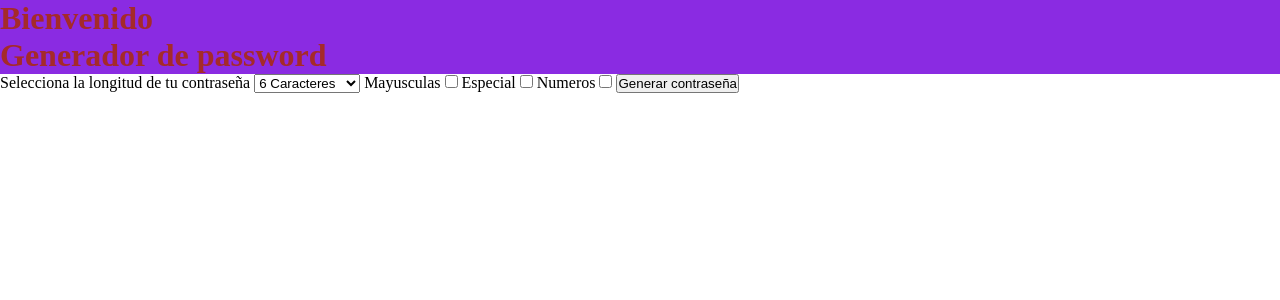
After one commit to dancadev/contrasenas, a Django app: page / in a window 1280 px wide. The commit adds this page. Shown: the top 300 px of the page. Run offline with Django 4.2, Linux system fonts and the light colour scheme.

Commit message:
agregados def de contraseñas vistas

```diff
--- a/password_generator/generator/static/style.css
+++ b/password_generator/generator/static/style.css
@@ -7,6 +7,7 @@
 
 h1{
     color: brown;
+    background-color: blueviolet;
 }
 p{
     font-family: Verdana, Geneva, Tahoma, sans-serif;
--- /dev/null
+++ b/password_generator/generator/templates/generator/inicio.html
@@ -0,0 +1,39 @@
+<!DOCTYPE html>
+<html lang="es">
+<head>
+    <meta charset="UTF-8">
+    <meta http-equiv="X-UA-Compatible" content="IE=edge">
+    <meta name="viewport" content="width=device-width, initial-scale=1.0">
+    {% load static %}
+    <link rel="stylesheet" href="/password_generator/generator/static/style.css">
+    <title>INICIO</title>
+</head>
+<body>
+    <h1>Bienvenido</h1>
+    <form action="password" method="get">
+        <h1>Generador de password</h1>
+        <label for="length">Selecciona la longitud de tu contraseña</label>
+        <select name="length" id="length">
+            <option value="6">6 Caracteres</option>
+            <option value="7">7 Caracteres</option>
+            <option value="8">8 Caracteres</option>
+            <option value="9">9 Caracteres</option>
+            <option value="10">10 Caracteres</option>
+            <option value="11">11 Caracteres</option>
+            <option value="12">12 Caracteres</option>
+            <option value="13">13 Caracteres</option>
+            <option value="14">14 Caracteres</option>
+        </select>
+        <label for="uppercase">Mayusculas</label>
+        <input type="checkbox" name="uppercase" id"uppercase">
+
+        <label for="special">Especial</label>
+        <input type="checkbox" name="special" id"special">
+
+        <label for="numeros">Numeros</label>
+        <input type="checkbox" name="numeros" id"numeros">
+
+        <button type="submit">Generar contraseña</button>
+    </form>
+</body>
+</html>
--- a/password_generator/generator/views.py
+++ b/password_generator/generator/views.py
@@ -1,3 +1,5 @@
+import random
+from wsgiref.util import request_uri
 from django.shortcuts import render
 from django.http import HttpResponse
 
@@ -5,4 +7,26 @@ from django.http import HttpResponse
 # Create your views here.
 def about(request):
     #return HttpResponse('solicitud a usuario')
-    return render(request,'about.html')
+    return render(request,'generator/about.html')
+
+def inicio(request):
+    return render(request,'generator/inicio.html')
+
+def password(request):
+    caracteres = list('abcdefghijklmnñopqrstuvwxyz')
+    passgenerado = ''
+    length=int(request.GET.get('length'))
+
+    if request.GET.get('uppercase'):
+        caracteres.extend(list('ABCDEFGHIJKLMNÑOPQRSTUVWXYZ'))
+
+    if request.GET.get('special'):
+        caracteres.extend(list('!"·$%&/¿=?'))
+
+    if request.GET.get('numeros'):
+        caracteres.extend(list('0123456789'))
+
+    for x in range(length):
+        passgenerado += random.choice(caracteres)
+
+    return render(request,'generator/password.html',{'password': passgenerado})
--- a/password_generator/password_generator/urls.py
+++ b/password_generator/password_generator/urls.py
@@ -20,4 +20,6 @@ from generator import views
 urlpatterns = [
     #path('admin/', admin.site.urls),
     path('about', views.about),
+    path('', views.inicio),
+    path('password',views.password),
 ]
```
Also changed, not shown: password_generator/generator/templates/generator/password.html (added, +13 -0 lines), password_generator/generator/templates/generator/about.html (renamed from password_generator/generator/templates/about.html).
